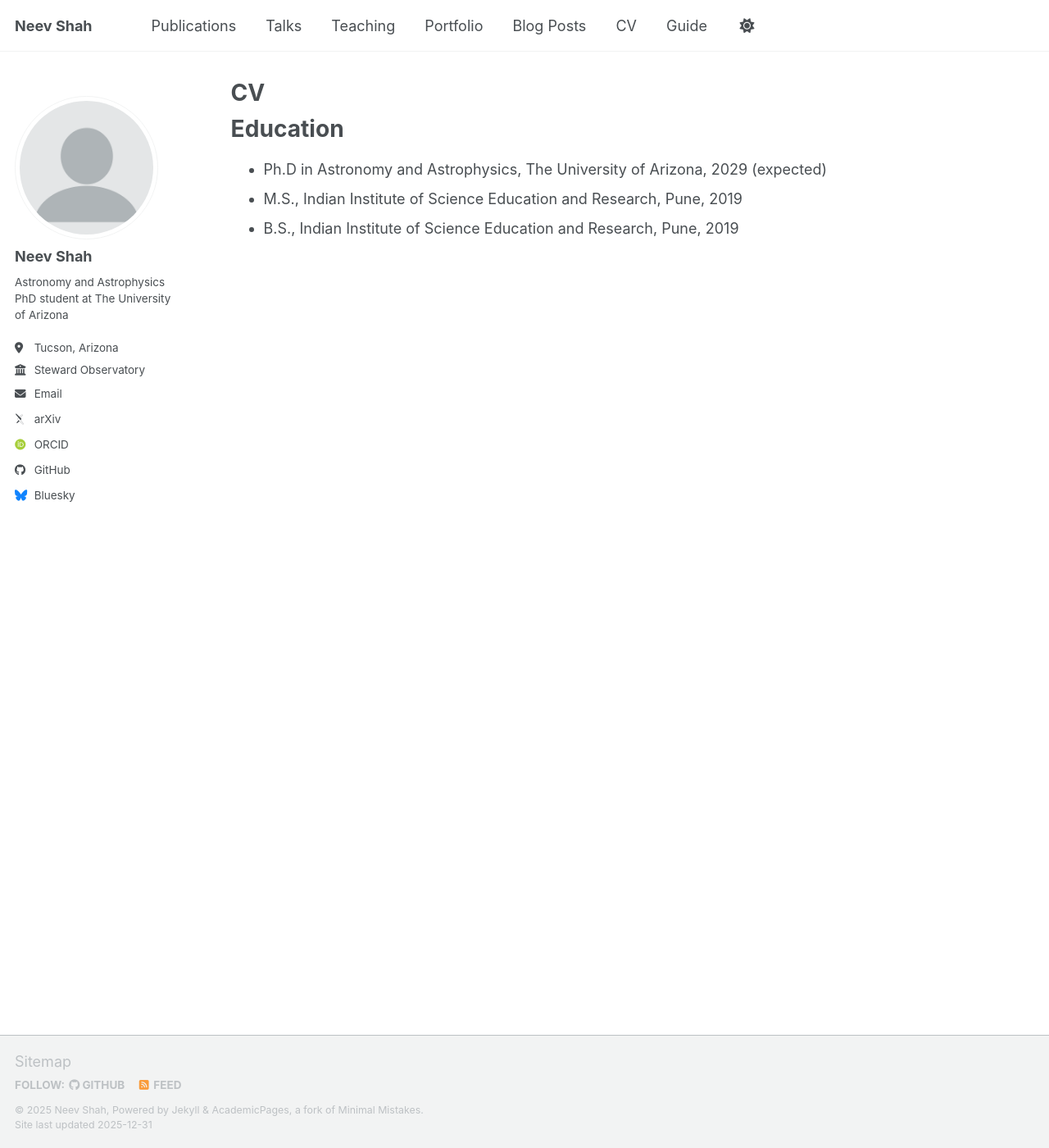
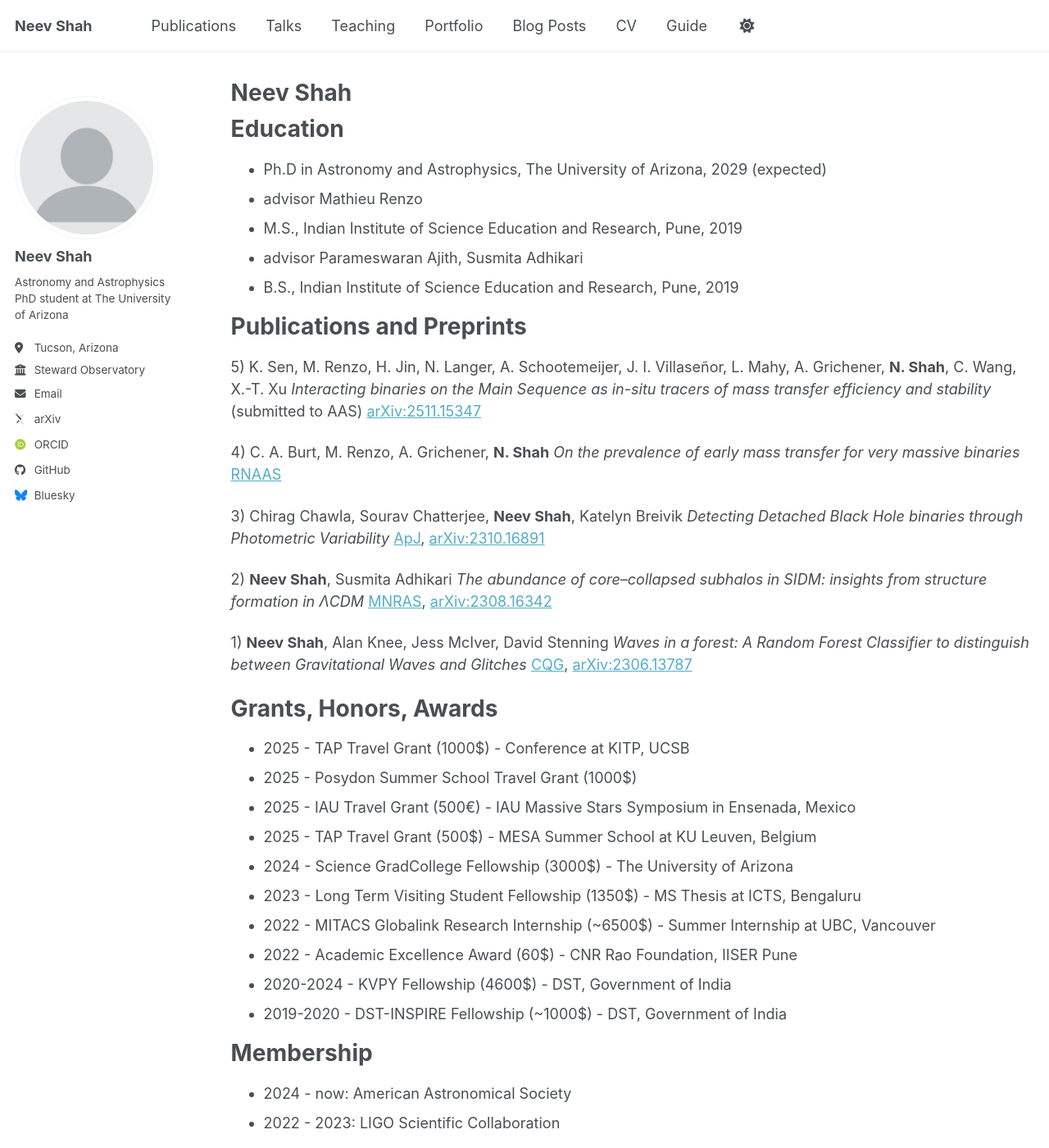
Before and after one commit to neevshah101/neevshah101.github.io, a Jekyll site: the page built from _pages/cv.md, in a window 1280 px wide and 1400 px high. Shown: the whole window at 82% size. Built offline with Jekyll 4.4.1, drawn with Linux system fonts in a browser that asks for light colours; some web fonts are replaced; a script bundle is joined from its source files by our own code; library files that are not in the unit come from our copies; some of the changed text lies outside the part shown.

Commit message:
added stuff to CV

```diff
--- a/_pages/cv.md
+++ b/_pages/cv.md
@@ -1,6 +1,6 @@
 ---
 layout: archive
-title: "CV"
+title: "Neev Shah"
 permalink: /cv/
 author_profile: true
 redirect_from:
@@ -12,53 +12,98 @@ redirect_from:
 Education
 ======
 * Ph.D in Astronomy and Astrophysics, The University of Arizona, 2029 (expected)
+- advisor Mathieu Renzo
 * M.S., Indian Institute of Science Education and Research, Pune, 2019
+- advisor Parameswaran Ajith, Susmita Adhikari
 * B.S., Indian Institute of Science Education and Research, Pune, 2019
 
-<!-- Work experience
+Publications and Preprints
 ======
-* Spring 2024: Academic Pages Collaborator
-  * GitHub University
-  * Duties includes: Updates and improvements to template
-  * Supervisor: The Users
+5) K. Sen, M. Renzo, H. Jin, N. Langer, A. Schootemeijer, J. I. Villaseñor, L. Mahy, A. Grichener, **N. Shah**, C. Wang, X.-T. Xu
+*Interacting binaries on the Main Sequence as in-situ tracers of mass transfer efficiency and stability*
+(submitted to AAS) [arXiv:2511.15347](https://arxiv.org/abs/2511.15347)
 
-* Fall 2015: Research Assistant
-  * GitHub University
-  * Duties included: Merging pull requests
-  * Supervisor: Professor Hub
+4) C. A. Burt, M. Renzo, A. Grichener, **N. Shah**
+*On the prevalence of early mass transfer for very massive binaries*
+[RNAAS](https://iopscience.iop.org/article/10.3847/2515-5172/adc921)
 
-* Summer 2015: Research Assistant
-  * GitHub University
-  * Duties included: Tagging issues
-  * Supervisor: Professor Git -->
+3) Chirag Chawla, Sourav Chatterjee, **Neev Shah**, Katelyn Breivik
+*Detecting Detached Black Hole binaries through Photometric Variability*
+[ApJ](https://iopscience.iop.org/article/10.3847/1538-4357/ad7b0b), [arXiv:2310.16891](https://arxiv.org/abs/2310.16891)
 
-<!-- Skills
+2) **Neev Shah**, Susmita Adhikari
+*The abundance of core–collapsed subhalos in SIDM: insights from structure formation in ΛCDM*
+[MNRAS](https://academic.oup.com/mnras/article/529/4/4611/7633967?login=false), [arXiv:2308.16342](https://arxiv.org/abs/2308.16342)
+
+1) **Neev Shah**, Alan Knee, Jess McIver, David Stenning
+*Waves in a forest: A Random Forest Classifier to distinguish between Gravitational Waves and Glitches*
+[CQG](https://iopscience.iop.org/article/10.1088/1361-6382/ad0424), [arXiv:2306.13787](https://arxiv.org/abs/2306.13787)
+
+Grants, Honors, Awards
 ======
-* Skill 1
-* Skill 2
-  * Sub-skill 2.1
-  * Sub-skill 2.2
-  * Sub-skill 2.3
-* Skill 3
+* 2025 - TAP Travel Grant (1000$) - Conference at KITP, UCSB
+* 2025 - Posydon Summer School Travel Grant (1000$)
+* 2025 - IAU Travel Grant (500€) - IAU Massive Stars Symposium in Ensenada, Mexico
+* 2025 - TAP Travel Grant (500$) - MESA Summer School at KU Leuven, Belgium
+* 2024 - Science GradCollege Fellowship (3000$) - The University of Arizona
+* 2023 - Long Term Visiting Student Fellowship (1350$) - MS Thesis at ICTS, Bengaluru
+* 2022 - MITACS Globalink Research Internship (~6500$) - Summer Internship at UBC, Vancouver
+* 2022 - Academic Excellence Award (60$) - CNR Rao Foundation, IISER Pune
+* 2020-2024 - KVPY Fellowship (4600$) - DST, Government of India
+* 2019-2020 - DST-INSPIRE Fellowship (~1000$) - DST, Government of India
 
-Publications
+Membership
 ======
-  <ul>{% for post in site.publications reversed %}
-    {% include archive-single-cv.html %}
-  {% endfor %}</ul>
+* 2024 - now: American Astronomical Society
+* 2022 - 2023: LIGO Scientific Collaboration
 
-Talks
+Talks, Posters, Presentations
 ======
-  <ul>{% for post in site.talks reversed %}
-    {% include archive-single-talk-cv.html  %}
-  {% endfor %}</ul>
+* Feb 2026 - TAP "Meet Yourself Event", The University of Arizona (Talk)
+* Jan 2026 - AAS 247, Phoenix (Talk)
+* Dec 2025 - Big Boom Meeting, The University of Arizona (Talk)
+* Nov 2025 - KITP Conference on "The Lifecycle of Stellar Black Holes" (Talk)
+* Nov 2025 - Bin Boom Meeting, The University of Arizona (Talk)
+* September 2025 - IAU Massive Stars Symposium, Ensenada, Mexico (Poster)
+* Nov 2024 - Steward Observatory Symposium (Talk)
+* Oct 2024 - Big Boom Meeting, The University of Arizona (Talk)
+* Oct 2024 - Bin Boom Meeting, The University of Arizona (Talk)
+* May 2024 - MS Defense, IISER Pune (Talk)
+* Feb 2024 - 42nd Meeting of the Astronomical Society of India, Bengaluru (Poster)
+* Dec 2023 - International Conference on Gravitation and Cosmology, Guwahati, India (Talk)
+* Dec 2023 - International Conference on Gravitation and Cosmology, Guwahati, India (Poster)
+* Aug 2023 - Astromatic Hackathon, Ciela Institute, Montreal (Talk)
+* Jun 2023 - IISER Pune - IUCAA Cosmology Group Meeting (Talk)
+* Apr 2023 - LIGO Detector Characterization Group (Talk)
+* Sept 2022 - LVK Fall Meeting (Poster)
+* Aug 2022 - UBC LIGO Group (Talk)
 
-Teaching
+Software, Technical Skills
 ======
-  <ul>{% for post in site.teaching reversed %}
-    {% include archive-single-cv.html %}
-  {% endfor %}</ul>
+* Programming Langauges - Python, Fortran
+* Software - MESA
+* Tools - Git, GitHub, HPC, Condor, SLURM
 
-Service and leadership
+Schools, Workshops
 ======
-* Currently signed in to 43 different slack teams -->
+* Sept 2025 - Posydon Summer School, SkAI Institute, Chicago
+* July 2025 - MESA Summer School, KU Leuven, Belgium
+* Feb 2025 - Science Communication Workshop, Steward Observatory
+* Aug 2023 - Astromatic Hackathon, Ciela Institute, Montreal
+* July 2023 - ICTS Gravitational Waves Summer School
+* May - June 2023 - IUCAA Summer School in Astronomy and Astrophysics
+* June 2022 - Student Workshop at GWANW Meeting, LIGO Hanford
+* 2021 - GW Open Data Workshop
+* 2021 - Code/Astro Workshop
+
+Service, Outreach
+======
+* Jan 2026 - Present: Space Drafts (Tucson's version of Astronomy on Tap) - Organizer
+* Jan 2025 - Present: Astrobites - Author and DEI Committee Member
+* May 2025 - Present: Steward Observatory Graduate Council - Member
+* Aug 2025 - Present: Steward Observatory Science Coffee - Organizer
+* October 2025: Steward Observatory Symposium (Volunteer)
+* March 2025: Steward Observatory Symposium (Volunteer)
+* October 2024: Steward Observatory Symposium (Volunteer)
+* 2020 - 2021: Astronomy Club of IISER Pune - Club Coordinator
+* 2020 - 2021: Mimamsa - Science Outreach Head
```
